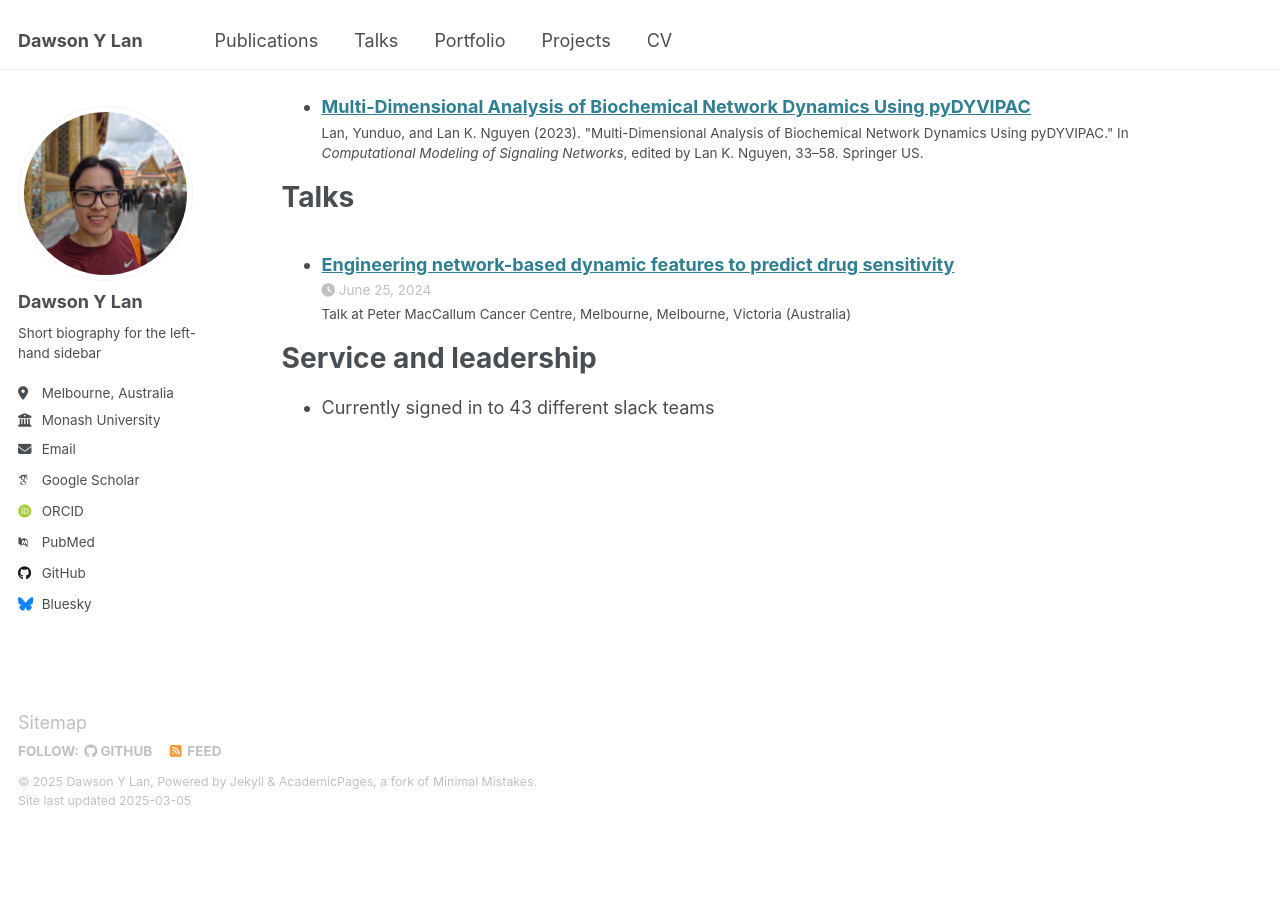
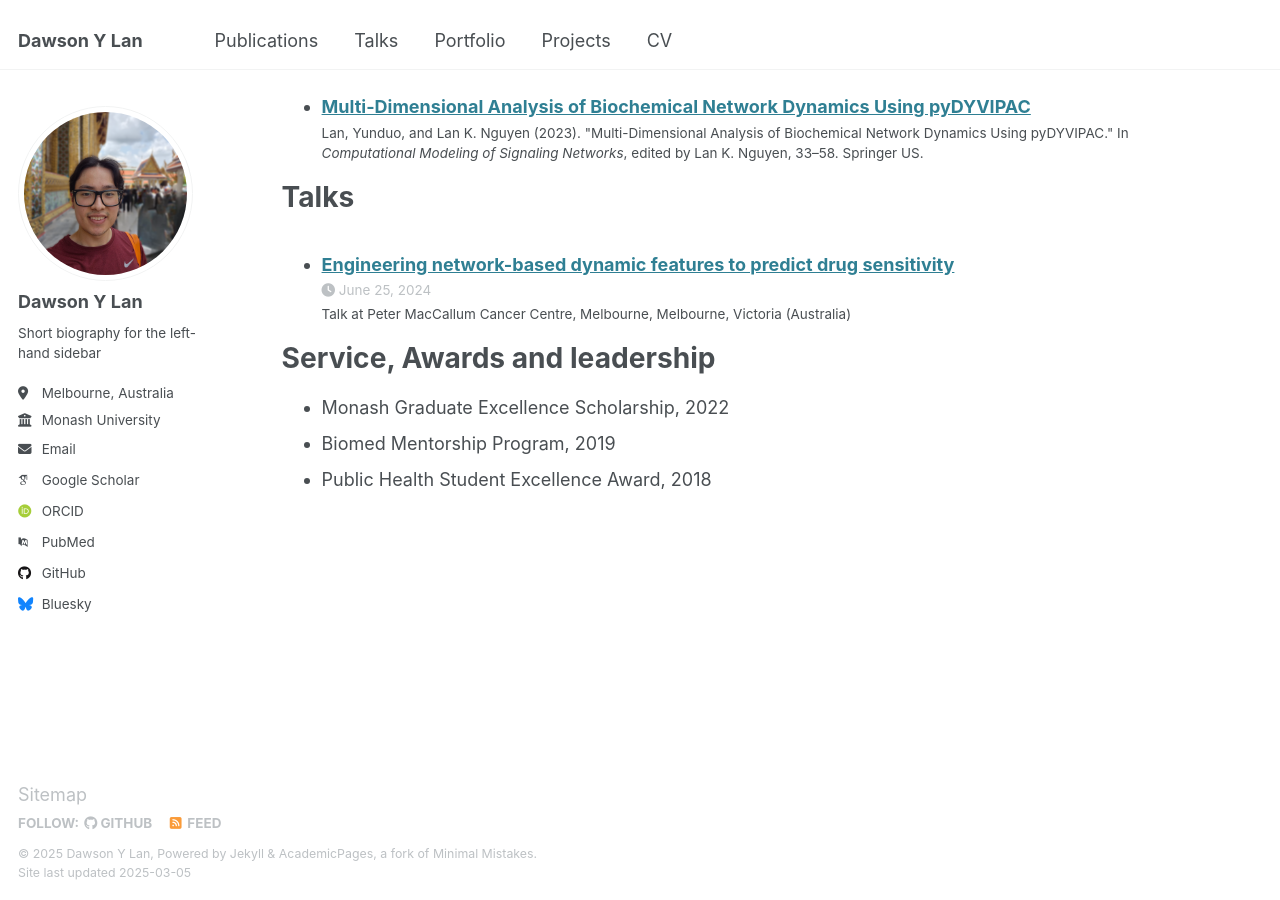
Before and after one commit to AnEvilBurrito/anevilburrito.github.io, a Jekyll site: the page built from _pages/cv.md, in a window 1280 px wide and 900 px high, scrolled down 1325 px. Built offline with Jekyll 4.4.1, drawn with Linux system fonts in a browser that asks for light colours; some web fonts are replaced; before the commit the page ends 2153 px from its top, so only the background shows below that.

Commit message:
update awards and leadership

```diff
--- a/_pages/cv.md
+++ b/_pages/cv.md
@@ -56,6 +56,8 @@ Talks
     {% include archive-single-talk-cv.html  %}
   {% endfor %}</ul>
 
-Service and leadership
+Service, Awards and leadership
 ======
-* Currently signed in to 43 different slack teams
+* Monash Graduate Excellence Scholarship, 2022
+* Biomed Mentorship Program, 2019
+* Public Health Student Excellence Award, 2018
```
